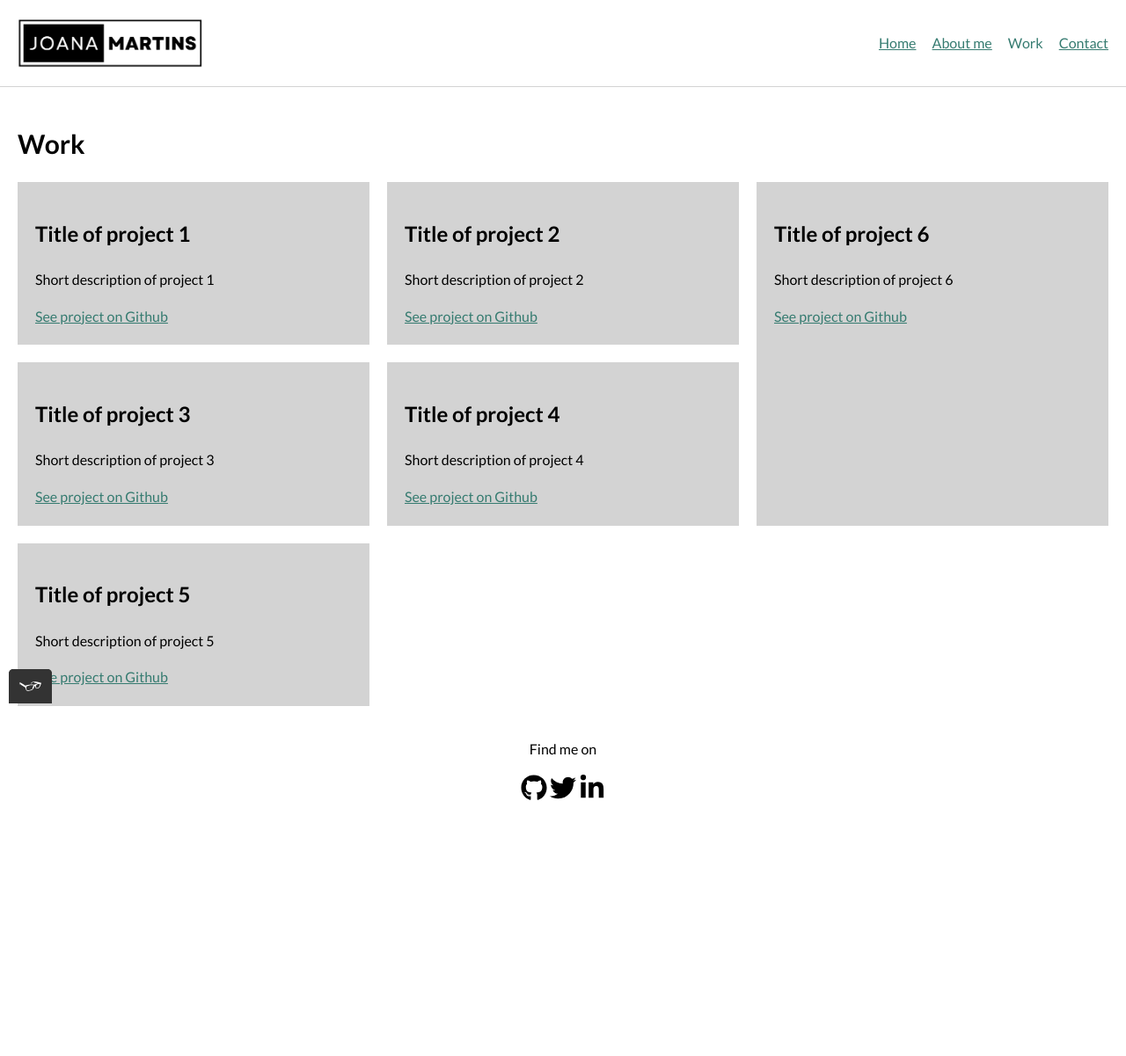
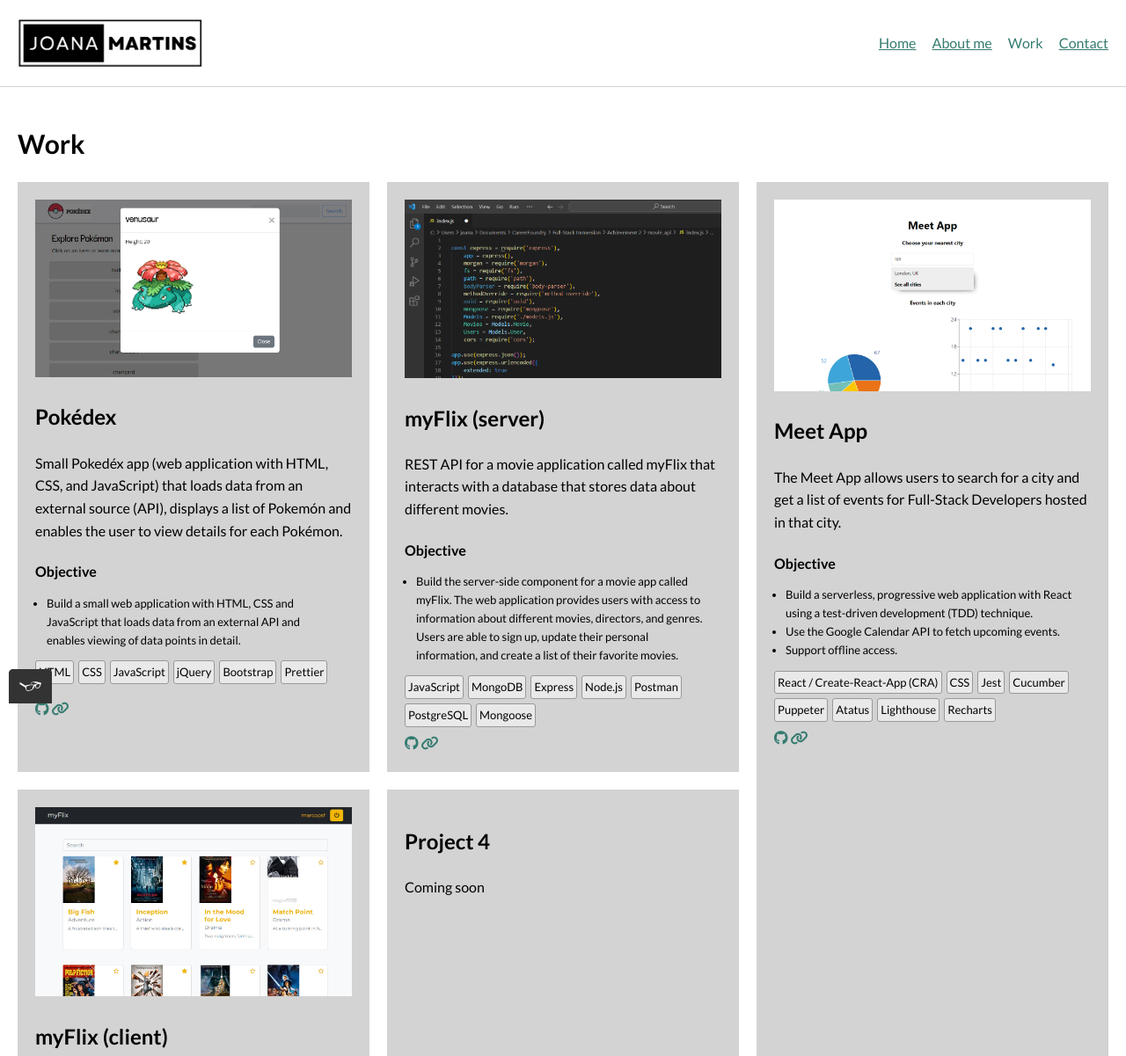
Before and after one commit to joanafm81/portfolio, a website: page work.html in a window 1280 px wide. Shown: the top 1201 px of the page at 88% size. Before the commit the page ends 917 px from the top, so only its background shows below. Drawn offline with nearby package versions, Linux system fonts and the light colour scheme.

Commit message:
Updated projects

```diff
--- a/css/styles.css
+++ b/css/styles.css
@@ -174,6 +174,47 @@
 	width: 33%;
 }
 
+.project-list__item img {
+	max-width: 100%;
+}
+
+.project-list__item h4 {
+	margin-bottom: 0;
+}
+
+.project-list__item ul.objectives {
+	/* list-style: none;
+	margin: 0;*/
+	padding: 0 1em;
+	font-size: small;
+	margin-bottom: 1em;
+}
+
+.project-list__item ul.tech {
+	list-style: none;
+	margin: 0;
+	padding: 0;
+	font-size: small;
+}
+
+.project-list__item ul.tech::after {
+	clear: both;
+}
+
+.project-list__item ul.tech li {
+	float: left;
+	border: 1px solid #999;
+	border-radius: 3px;
+	margin: 0 5px 5px 0;
+	padding: 2px 3px;
+	background: rgba(255, 255, 255, .5);
+}
+
+.project-list__item .links {
+	clear: both;
+	margin-top: 1em;
+}
+
 @supports (display: grid) {
 	.project-list {
 		display: grid;
@@ -205,9 +246,11 @@
 	.project-list {
 		grid-template-columns: 1fr 1fr;
 	}
+
 	.profile {
 		text-align: center;
 	}
+
 	.profile__portrait {
 		float: none;
 		margin-right: 0
--- a/css/style.production.css
+++ b/css/styles.production.css
@@ -216,6 +216,47 @@
 	width: 33%;
 }
 
+.project-list__item img {
+	max-width: 100%;
+}
+
+.project-list__item h4 {
+	margin-bottom: 0;
+}
+
+.project-list__item ul.objectives {
+	/* list-style: none;
+	margin: 0;*/
+	padding: 0 1em;
+	font-size: small;
+	margin-bottom: 1em;
+}
+
+.project-list__item ul.tech {
+	list-style: none;
+	margin: 0;
+	padding: 0;
+	font-size: small;
+}
+
+.project-list__item ul.tech::after {
+	clear: both;
+}
+
+.project-list__item ul.tech li {
+	float: left;
+	border: 1px solid #999;
+	border-radius: 3px;
+	margin: 0 5px 5px 0;
+	padding: 2px 3px;
+	background: rgba(255, 255, 255, .5);
+}
+
+.project-list__item .links {
+	clear: both;
+	margin-top: 1em;
+}
+
 @supports (display: grid) {
 	.project-list {
 		display: -ms-grid;
@@ -254,9 +295,11 @@
 		-ms-grid-columns: 1fr 20px 1fr;
 		grid-template-columns: 1fr 1fr;
 	}
+
 	.profile {
 		text-align: center;
 	}
+
 	.profile__portrait {
 		float: none;
 		margin-right: 0
--- a/work.html
+++ b/work.html
@@ -1,15 +1,21 @@
 <!DOCTYPE html>
 
 <html lang="en">
+
 <head>
 	<meta charset="utf-8">
 	<meta name="viewport" content="width=device-width, initial-scale=1">
 	<title>Joana Martins - Portfolio</title>
 	<link rel="icon" href="icons8-circled-j-16.png">
-		<link rel="stylesheet" type="text/css" href="https://cdnjs.cloudflare.com/ajax/libs/normalize/8.0.1/normalize.min.css">
+	<link rel="stylesheet" type="text/css"
+		href="https://cdnjs.cloudflare.com/ajax/libs/normalize/8.0.1/normalize.min.css">
 	<link href="https://fonts.googleapis.com/css2?family=Lato:wght@400;700&display=swap" rel="stylesheet">
-		<link rel="stylesheet" type="text/css" href="css/style.production.css">
+	<link rel="stylesheet" href="https://cdnjs.cloudflare.com/ajax/libs/font-awesome/6.4.0/css/all.min.css"
+		integrity="sha512-iecdLmaskl7CVkqkXNQ/ZH/XLlvWZOJyj7Yy7tcenmpD1ypASozpmT/E0iPtmFIB46ZmdtAc9eNBvH0H/ZpiBw=="
+		crossorigin="anonymous" referrerpolicy="no-referrer" />
+	<link rel="stylesheet" type="text/css" href="css/styles.production.css">
 </head>
+
 <body>
 	<header class="page-header">
 		<img class="page-header__item" src="img/joana-martins-logo.png" alt="Joana Martins Logo">
@@ -34,34 +40,119 @@
 		<h1>Work</h1>
 		<div class="project-list">
 			<div class="project-list__item">
-					<h2>Title of project 1</h2>
-					<p>Short description of project 1</p>
-					<a href="#">See project on Github</a>
+				<img src="img/printscreen-pokedex.jpg" alt="Pokedéx printscreen" />
+				<h2>Pokédex</h2>
+				<p>Small Pokedéx app (web application with HTML, CSS, and JavaScript) that loads data from an external source
+					(API), displays a list of Pokemón and enables the user to view details for each Pokémon.</p>
+				<h4>Objective</h4>
+				<ul class="objectives">
+					<li>Build a small web application with HTML, CSS and JavaScript that loads data from an external API and
+						enables viewing of data points in detail.</li>
+				</ul>
+				<!-- <h4>List of the technologies used</h4> -->
+				<ul class="tech">
+					<li>HTML</li>
+					<li>CSS</li>
+					<li>JavaScript</li>
+					<li>jQuery</li>
+					<li>Bootstrap</li>
+					<li>Prettier</li>
+				</ul>
+				<br />
+				<div class="links">
+					<a href="https://github.com/joanafm81/simple-js-app/" target="_blank"><i class="fa-brands fa-github"></i></a>
+					<a href="https://joanafm81.github.io/simple-js-app/" target="_blank"><i class="fa-solid fa-link"></i></a>
+				</div>
 			</div>
 			<div class="project-list__item">
-					<h2>Title of project 2</h2>
-					<p>Short description of project 2</p>
-					<a href="#">See project on Github</a>
+				<img src="img/printscreen-api.png" alt="myFlix API printscreen" />
+				<h2>myFlix (server)</h2>
+				<p>REST API for a movie application called myFlix that interacts with a database that stores data about
+					different movies.</p>
+				<h4>Objective</h4>
+				<ul class="objectives">
+					<li>Build the server-side component for a movie app called myFlix. The web application provides users with
+						access to information about different movies, directors, and genres. Users are able to sign up, update their
+						personal information, and create a list of their favorite movies.</li>
+				</ul>
+				<!-- <h4>List of the technologies used</h4> -->
+				<ul class="tech">
+					<li>JavaScript</li>
+					<li>MongoDB</li>
+					<li>Express</li>
+					<li>Node.js</li>
+					<li>Postman</li>
+					<li>PostgreSQL</li>
+					<li>Mongoose</li>
+				</ul>
+				<br />
+				<div class="links">
+					<a href="https://github.com/joanafm81/myFlix/" target="_blank"><i class="fa-brands fa-github"></i></a>
+					<a href="https://myflix-jfm.herokuapp.com/" target="_blank"><i class="fa-solid fa-link"></i></a>
+				</div>
 			</div>
 			<div class="project-list__item">
-					<h2>Title of project 3</h2>
-					<p>Short description of project 3</p>
-					<a href="#">See project on Github</a>
+				<img src="img/printscreen-myflix.jpg" alt="myFlix printscreen" />
+				<h2>myFlix (client)</h2>
+				<p>Single-page, responsive movie application called myFlix that provides users with access to information about
+					different movies, directors, and genres. Users are able to sign up, update their
+					personal information, and create a list of their favorite movies. </p>
+				<h4>Objective</h4>
+				<ul class="objectives">
+					<li>Using React, build the client-side component for a movie app called myFlix based on its existing
+						server-side code (REST API and database).</li>
+				</ul>
+				<!-- <h4>List of the technologies used</h4> -->
+				<ul class="tech">
+					<li>React</li>
+					<li>Node.js</li>
+					<li>Express</li>
+					<li>Parcel</li>
+					<li>React Bootstrap</li>
+				</ul>
+				<br />
+				<div class="links">
+					<a href="https://github.com/joanafm81/myFlix-client/" target="_blank"><i class="fa-brands fa-github"></i></a>
+					<a href="https://myflix-jfm.netlify.app/" target="_blank"><i class="fa-solid fa-link"></i></a>
+				</div>
 			</div>
 			<div class="project-list__item">
-					<h2>Title of project 4</h2>
-					<p>Short description of project 4</p>
-					<a href="#">See project on Github</a>
+				<h2>Project 4</h2>
+				<p>Coming soon</p>
+
 			</div>
 			<div class="project-list__item">
-					<h2>Title of project 5</h2>
-					<p>Short description of project 5</p>
-					<a href="#">See project on Github</a>
+				<h2>Project 5</h2>
+				<p>Coming soon</p>
 			</div>
 			<div class="project-list__item">
-					<h2>Title of project 6</h2>
-					<p>Short description of project 6</p>
-					<a href="#">See project on Github</a>
+				<img src="img/printscreen-meet.png" alt="Meet printscreen" />
+				<h2>Meet App</h2>
+				<p>The Meet App allows users to search for a city and get a list of events for Full-Stack Developers hosted in
+					that city.</p>
+				<h4>Objective</h4>
+				<ul class="objectives">
+					<li>Build a serverless, progressive web application with React using a test-driven development (TDD)
+						technique.</li>
+					<li>Use the Google Calendar API to fetch upcoming events.</li>
+					<li>Support offline access.</li>
+				</ul>
+				<!-- <h4>List of the technologies used</h4> -->
+				<ul class="tech">
+					<li>React / Create-React-App (CRA)</li>
+					<li>CSS</li>
+					<li>Jest</li>
+					<li>Cucumber</li>
+					<li>Puppeter</li>
+					<li>Atatus</li>
+					<li>Lighthouse</li>
+					<li>Recharts</li>
+				</ul>
+				<br />
+				<div class="links">
+					<a href="https://github.com/joanafm81/meet/" target="_blank"><i class="fa-brands fa-github"></i></a>
+					<a href="https://joanafm81.github.io/meet/" target="_blank"><i class="fa-solid fa-link"></i></a>
+				</div>
 			</div>
 		</div>
 	</section>
@@ -70,9 +161,11 @@
 		<div class="social-media">
 			<a href="https://github.com/joanafm81" target="_blank"><img src="img/github-logo.svg" alt="Github Logo"></a>
 			<a href="https://twitter.com/" target="_blank"><img src="img/twitter-logo.svg" alt="Twitter Logo"></a>
-				<a href="https://www.linkedin.com/in/joanafmartins/" target="_blank"><img src="img/linkedin-in-logo.svg" alt="Linkedin Logo"></a>
+			<a href="https://www.linkedin.com/in/joanafmartins/" target="_blank"><img src="img/linkedin-in-logo.svg"
+					alt="Linkedin Logo"></a>
 		</div>
 	</footer>
 	<script src="js/tota11y.min.js"></script>
 </body>
+
 </html>
```
Also changed, not shown: img/printscreen-api.png (added), img/printscreen-meet.png (added), img/printscreen-myflix.jpg (added), img/printscreen-pokedex.jpg (added). Lines whose indentation alone changed are shown as unchanged.
